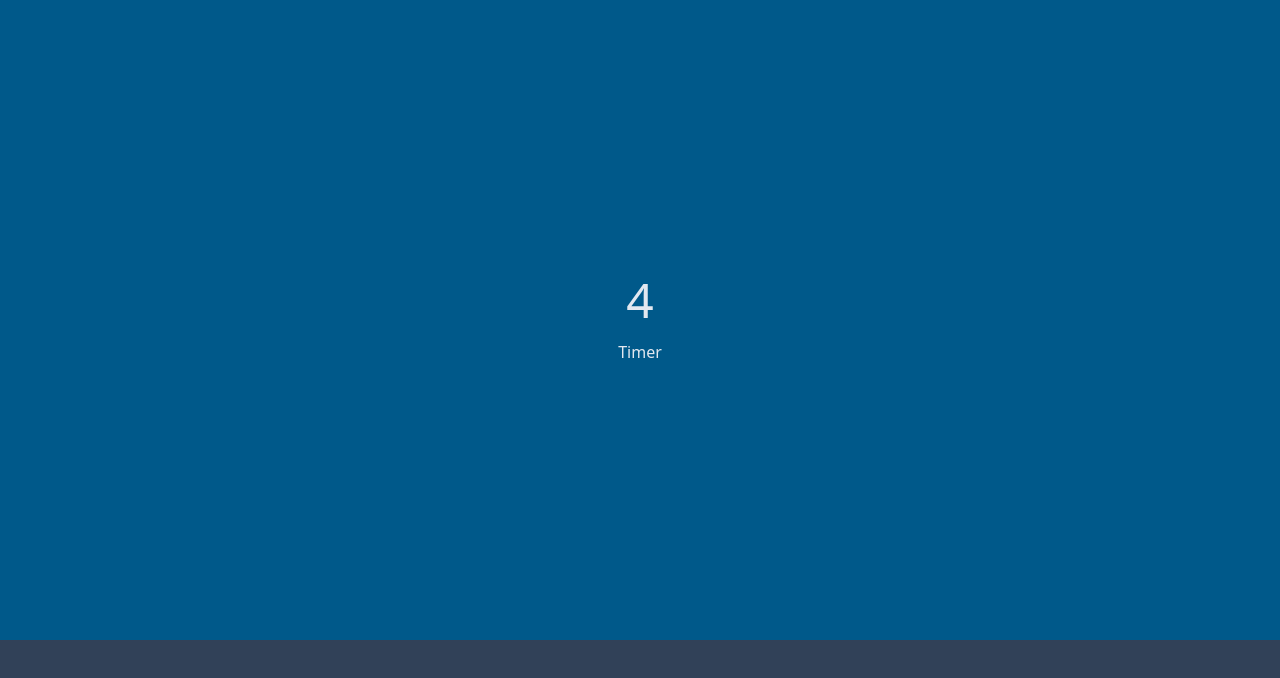
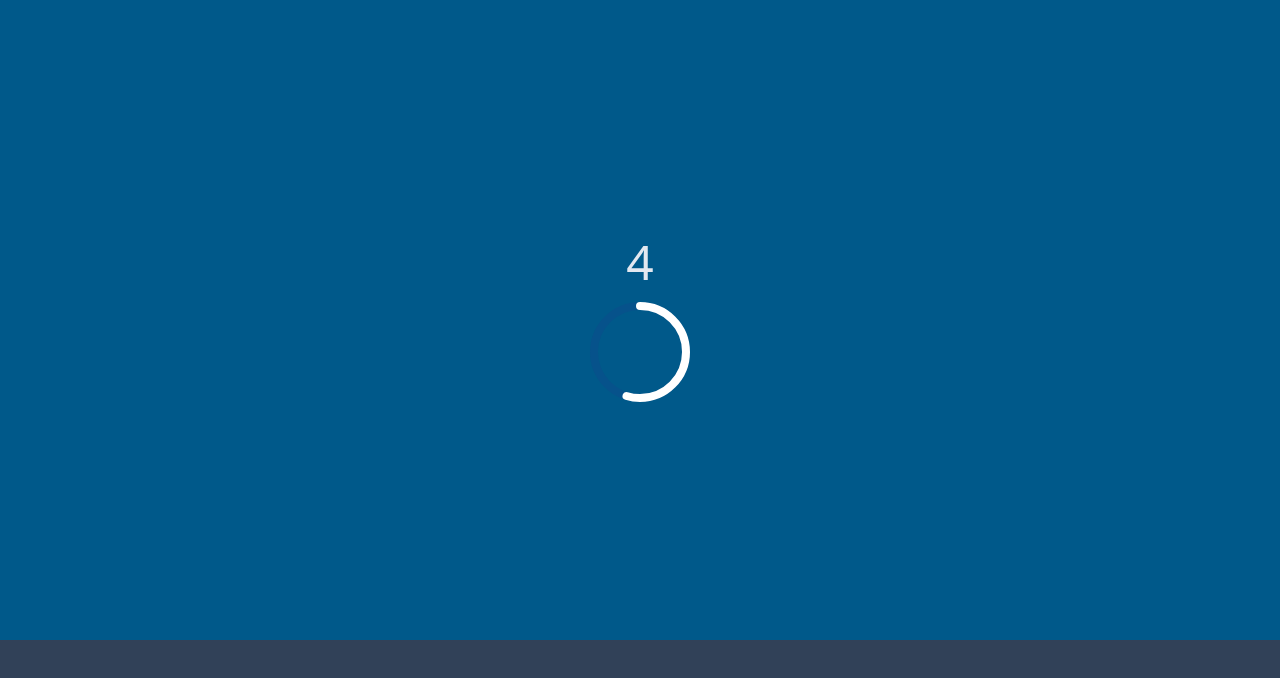
Before and after one commit to emilmpettersen/benchmarks, a React (Vite) app: page /numbermemory in a window 1280 px wide. Both pictures are taken after a click on the button "Start". Shown: the top 678 px of the page. Built offline with nearby package versions, Linux system fonts and the light colour scheme.

Commit message:
Added timer, some refactoring and some "anticheat" behavior

```diff
--- a/src/features/NumberMemory/NumberMemory.jsx
+++ b/src/features/NumberMemory/NumberMemory.jsx
@@ -5,42 +5,45 @@ import { useLocalStorageArray } from '../../utility/useLocalStorageArray';
 import TestFinished from '../../components/TestFinished';
 
 const NumberMemory = () => {
-  const [currentNumber, setCurrentNumber] = useState('');
   const [isActive, setIsActive] = useState(false);
   const [userInput, setUserInput] = useState('');
   const [numberVisible, setNumberVisible] = useState(false);
-  const currentRound = useRef(0);
-  const score = currentRound.current - 1;
+  const currentNumberRef = useRef('');
+  const roundRef = useRef(0);
+  const score = roundRef.current - 1;
+  const timerDuration = 5000;
   const [numberHistory, addResult, clearHistory] = useLocalStorageArray('numberMemory');
 
   const startTest = () => {
-    currentRound.current = 0;
+    roundRef.current = 0;
     newRound();
     setUserInput('');
     setIsActive(true);
   };
 
   const newRound = () => {
-    currentRound.current++;
+    roundRef.current++;
     let number = '';
 
     // generate a random digit between 0 and 9 for each round, and store it as a string
-    for (let i = 0; i < currentRound.current; i++) {
-      number = number + parseInt(Math.floor(Math.random() * 10));
+    for (let i = 0; i < roundRef.current; i++) {
+      number += Math.floor(Math.random() * 10);
     }
-    setCurrentNumber(number);
+    currentNumberRef.current = number;
     setNumberVisible(true);
     setTimeout(() => {
       setNumberVisible(false);
-    }, 5000);
+    }, timerDuration);
   };
 
   const gameOver = () => {
     setIsActive(false);
   };
 
-  const checkNumber = () => {
-    if (userInput === currentNumber) {
+  const checkNumber = (e) => {
+    e.preventDefault();
+
+    if (userInput === currentNumberRef.current) {
       newRound();
       setUserInput('');
     } else {
@@ -52,8 +55,8 @@ const NumberMemory = () => {
     <div className="flex w-full h-[80dvh] bg-sky-800 justify-center items-center flex-col gap-4">
       {isActive && numberVisible ? (
         <>
-          <h1 className="text-5xl">{currentNumber}</h1>
-          <Timer />
+          <h1 className="text-5xl select-none pointer-events-none">{currentNumberRef.current}</h1>
+          <Timer duration={timerDuration} />
         </>
       ) : isActive && !numberVisible ? (
         <form onSubmit={checkNumber}>
@@ -61,11 +64,12 @@ const NumberMemory = () => {
             type="text"
             value={userInput}
             onChange={(e) => setUserInput(e.target.value)}
+            onPaste={(e) => e.preventDefault()}
             autoFocus
             className="p-4 border-sky-800 border-2 bg-sky-600 rounded-lg text-3xl"
           />
         </form>
-      ) : currentRound.current > 0 ? (
+      ) : roundRef.current > 0 ? (
         <TestFinished result={score} tryAgain={startTest} addResult={addResult}>
           <h1 className="text-3xl">You remembered {score} digits</h1>
         </TestFinished>
--- a/src/features/NumberMemory/Timer.jsx
+++ b/src/features/NumberMemory/Timer.jsx
@@ -1,7 +1,58 @@
-import React from 'react';
+import React, { useEffect, useState } from 'react';
 
-const Timer = () => {
-  return <div>Timer</div>;
+const Timer = ({ duration = 5000, size = 100, strokeWidth = 8 }) => {
+  const radius = (size - strokeWidth) / 2;
+  const circumference = 2 * Math.PI * radius;
+
+  const [progress, setProgress] = useState(1);
+
+  useEffect(() => {
+    let start = null;
+
+    const animate = (timestamp) => {
+      if (!start) start = timestamp;
+      const elapsed = timestamp - start;
+      const fraction = Math.max(1 - elapsed / duration, 0);
+      setProgress(fraction);
+
+      if (elapsed < duration) {
+        requestAnimationFrame(animate);
+      }
+    };
+
+    requestAnimationFrame(animate);
+  }, [duration]);
+
+  const center = size / 2;
+
+  return (
+    <svg width={size} height={size}>
+      <circle
+        cx={center}
+        cy={center}
+        r={radius}
+        stroke="#1e3a8a" // Tailwind's sky-800
+        fill="none"
+        strokeWidth={strokeWidth}
+        opacity="0.2"
+      />
+      <circle
+        cx={center}
+        cy={center}
+        r={radius}
+        stroke="#fff"
+        fill="none"
+        strokeWidth={strokeWidth}
+        strokeDasharray={circumference}
+        strokeDashoffset={circumference * progress}
+        strokeLinecap="round"
+        transform={`rotate(-90 ${center} ${center})`}
+        style={{
+          transition: 'stroke-dashoffset 50ms linear',
+        }}
+      />
+    </svg>
+  );
 };
 
 export default Timer;
```
